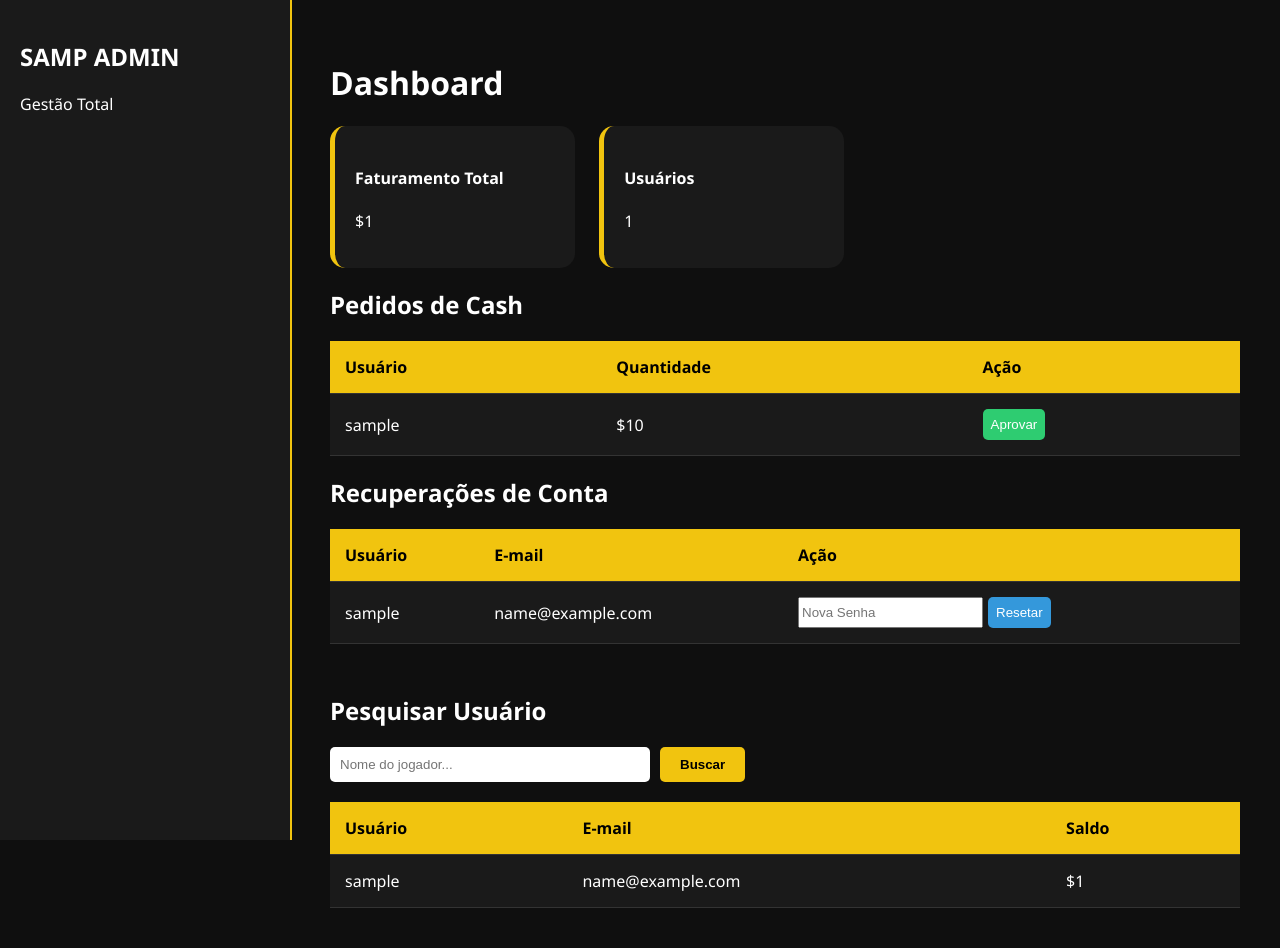
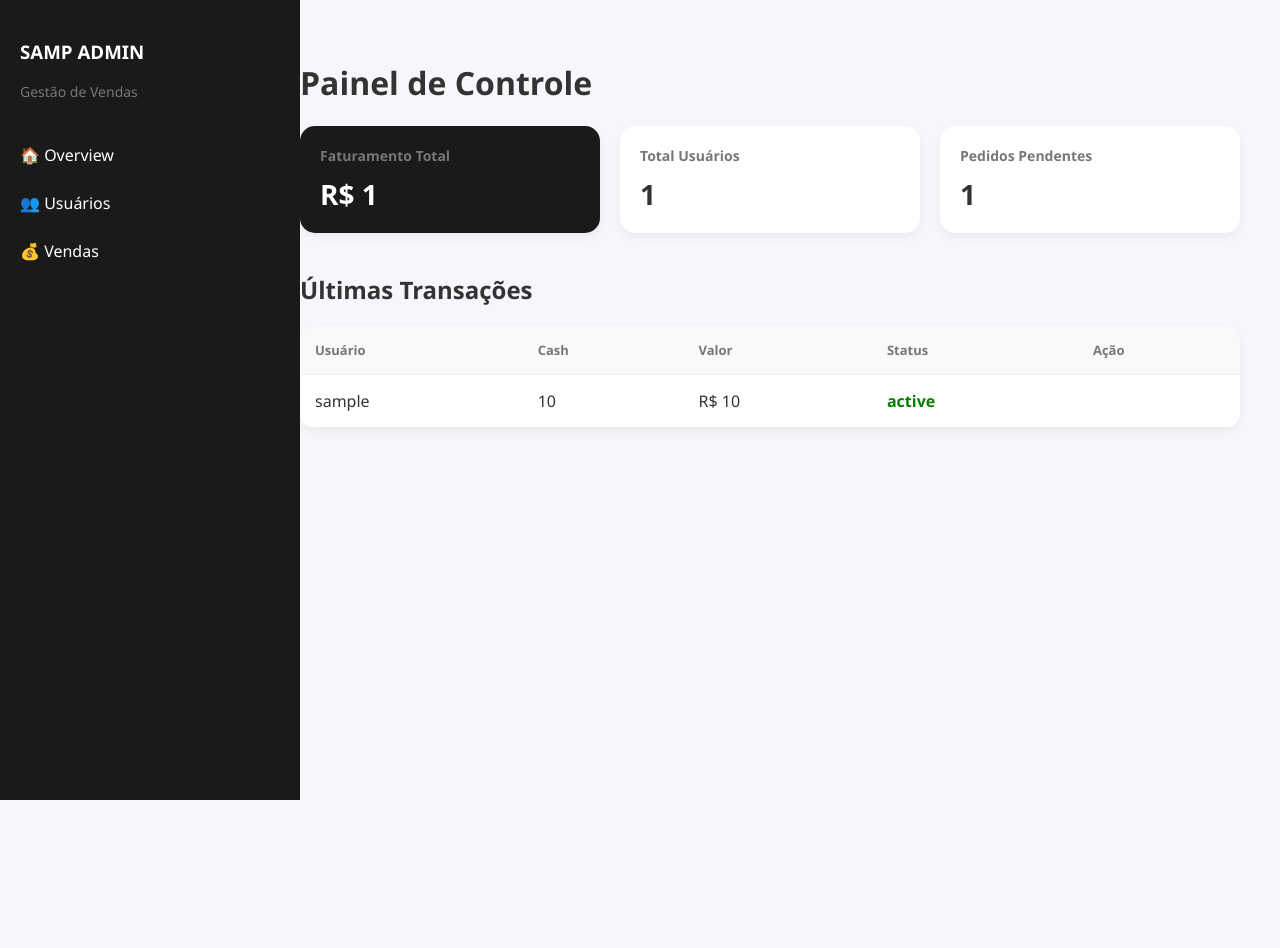
Before and after one commit to chavexochespirito-creator/Aether-RPG, a Node server app: template views/admin.ejs in a window 1280 px wide. After the commit the page ends 800 px from the top, so only its background shows below. Run offline with Node 20, Linux system fonts and the light colour scheme; tables that the repository leaves empty hold one stand-in row (values such as "Sample post"); the template is opened without the code that fills it: values that come from a table or form of the project are taken from there, most other values are stand-ins (such as "Sample title", 1, 10 or a date in 2020); some libraries are stand-ins or nearby versions.

Commit message:
Update admin.ejs

```diff
--- a/views/admin.ejs
+++ b/views/admin.ejs
@@ -1,57 +1,59 @@
 <!DOCTYPE html>
 <html lang="pt-br">
 <head>
-    <meta charset="UTF-8"><title>Gestão - SAMP</title>
+    <meta charset="UTF-8"><title>Admin Dashboard</title>
     <style>
-        body { background: #0f0f0f; color: white; font-family: 'Segoe UI', sans-serif; margin: 0; display: flex; }
-        .sidebar { width: 250px; background: #1a1a1a; height: 100vh; padding: 20px; border-right: 2px solid #f1c40f; position: fixed; }
-        .main { margin-left: 290px; padding: 40px; width: 100%; }
-        .stat-card { background: #1a1a1a; padding: 20px; border-radius: 15px; border-left: 5px solid #f1c40f; display: inline-block; margin-right: 20px; min-width: 200px; }
-        table { width: 100%; border-collapse: collapse; background: #1a1a1a; margin-top: 20px; }
-        th, td { padding: 15px; text-align: left; border-bottom: 1px solid #333; }
-        th { background: #f1c40f; color: black; }
-        .btn-approve { background: #2ecc71; color: white; border: none; padding: 8px; border-radius: 5px; cursor: pointer; }
-        .search-box { margin-bottom: 20px; display: flex; gap: 10px; }
-        .search-box input { padding: 10px; border-radius: 5px; border: none; width: 300px; }
-        .search-box button { padding: 10px 20px; background: #f1c40f; border: none; border-radius: 5px; cursor: pointer; font-weight: bold; }
+        body { background: #f5f7fa; color: #333; font-family: 'Segoe UI', sans-serif; margin: 0; display: flex; }
+        .sidebar { width: 260px; background: #1a1a1a; height: 100vh; color: white; padding: 20px; position: fixed; }
+        .main { margin-left: 260px; padding: 40px; width: 100%; }
+        .stats-grid { display: grid; grid-template-columns: repeat(3, 1fr); gap: 20px; margin-bottom: 40px; }
+        .stat-card { background: white; padding: 20px; border-radius: 15px; box-shadow: 0 4px 10px rgba(0,0,0,0.05); }
+        .stat-card.dark { background: #1a1a1a; color: white; }
+        .stat-card h4 { color: #777; margin: 0; font-size: 14px; }
+        .stat-card p { font-size: 28px; font-weight: bold; margin: 10px 0 0; }
+        table { width: 100%; border-collapse: collapse; background: white; border-radius: 15px; overflow: hidden; box-shadow: 0 4px 10px rgba(0,0,0,0.05); }
+        th, td { padding: 15px; text-align: left; border-bottom: 1px solid #eee; }
+        th { background: #f8f9fa; color: #777; font-size: 13px; }
+        .status-pend { color: orange; font-weight: bold; }
+        .status-aprov { color: green; font-weight: bold; }
+        .btn-approve { background: #2ecc71; color: white; border: none; padding: 8px 15px; border-radius: 5px; cursor: pointer; }
     </style>
 </head>
 <body>
-    <div class="sidebar"><h2>SAMP ADMIN</h2><p>Gestão Total</p></div>
+    <div class="sidebar">
+        <h3>SAMP ADMIN</h3>
+        <p style="color: #777; font-size: 14px;">Gestão de Vendas</p>
+        <div style="margin-top: 30px; line-height: 3;">
+            <div>🏠 Overview</div>
+            <div>👥 Usuários</div>
+            <div>💰 Vendas</div>
+        </div>
+    </div>
     <div class="main">
-        <h1>Dashboard</h1>
-        <div class="stat-card"><h4>Faturamento Total</h4><p>$<%= totalRevenue %></p></div>
-        <div class="stat-card"><h4>Usuários</h4><p><%= users.length %></p></div>
-
-        <h2>Pedidos de Cash</h2>
+        <h1>Painel de Controle</h1>
+        <div class="stats-grid">
+            <div class="stat-card dark"><h4>Faturamento Total</h4><p>R$ <%= totalRevenue %></p></div>
+            <div class="stat-card"><h4>Total Usuários</h4><p><%= users.length %></p></div>
+            <div class="stat-card"><h4>Pedidos Pendentes</h4><p><%= orders.length %></p></div>
+        </div>
+        <h2>Últimas Transações</h2>
         <table>
-            <tr><th>Usuário</th><th>Quantidade</th><th>Ação</th></tr>
+            <tr><th>Usuário</th><th>Cash</th><th>Valor</th><th>Status</th><th>Ação</th></tr>
             <% orders.forEach(order => { %>
-            <tr><td><%= order.username %></td><td>$<%= order.amount %></td>
-                <td><form action="/approve" method="POST"><input type="hidden" name="id" value="<%= order._id %>"><button class="btn-approve">Aprovar</button></form></td>
+            <tr>
+                <td><%= order.username %></td>
+                <td><%= order.cashAmount %></td>
+                <td>R$ <%= order.amount %></td>
+                <td class="<%= order.status === 'Pendente' ? 'status-pend' : 'status-aprov' %>"><%= order.status %></td>
+                <td>
+                    <% if(order.status === 'Pendente') { %>
+                        <form action="/approve" method="POST">
+                            <input type="hidden" name="id" value="<%= order._id %>">
+                            <button class="btn-approve">Aprovar</button>
+                        </form>
+                    <% } %>
+                </td>
             </tr>
-            <% }) %>
-        </table>
-
-        <h2>Recuperações de Conta</h2>
-        <table>
-            <tr><th>Usuário</th><th>E-mail</th><th>Ação</th></tr>
-            <% recoveries.forEach(rec => { %>
-            <tr><td><%= rec.username %></td><td><%= rec.email %></td>
-                <td><form action="/admin/reset-pass" method="POST" style="display:flex; gap:5px;"><input type="hidden" name="requestId" value="<%= rec._id %>"><input name="newPassword" placeholder="Nova Senha" required><button class="btn-approve" style="background:#3498db">Resetar</button></form></td>
-            </tr>
-            <% }) %>
-        </table>
-
-        <h2 style="margin-top: 50px;">Pesquisar Usuário</h2>
-        <form class="search-box" action="/admin" method="GET">
-            <input name="search" placeholder="Nome do jogador..." value="<%= query %>">
-            <button type="submit">Buscar</button>
-        </form>
-        <table>
-            <tr><th>Usuário</th><th>E-mail</th><th>Saldo</th></tr>
-            <% users.forEach(user => { %>
-            <tr><td><%= user.username %></td><td><%= user.email %></td><td>$<%= user.cash %></td></tr>
             <% }) %>
         </table>
     </div>
```
